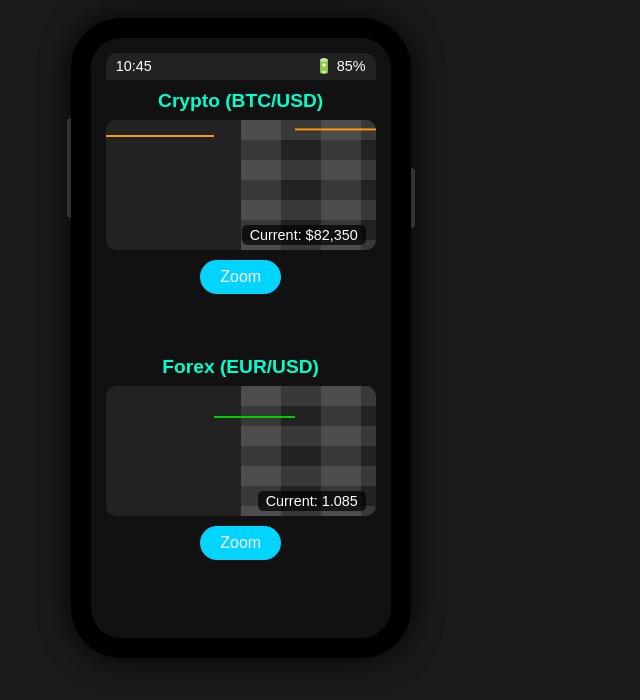
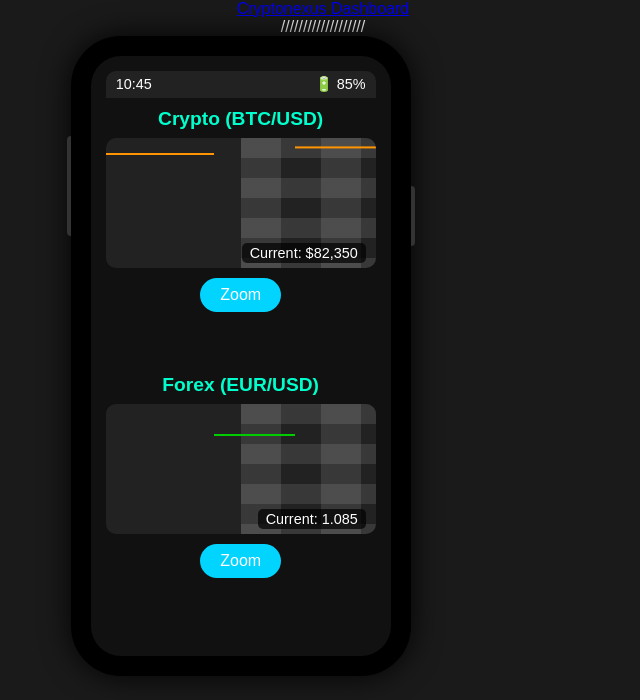
Before and after one commit to elpha03/crypto, a plain HTML site: page index.html in a window 1280 px wide. Shown: the part 100-800 px from the top of the page, without its empty margins (317-957 px from the left). Drawn offline with Linux system fonts and the light colour scheme.

Commit message:
Add files via upload

```diff
--- a/index.html
+++ b/index.html
@@ -9,6 +9,10 @@
 <body>
     <div class="container">
         <h1>Cryptonexus price Tracker</h1>
+        <div>
+        <a href="nexus.html">Cryptonexus Dashboard</a>
+        </div>
+        ///////////////////
         <div class="phone">
             <div class="bezel">
                 <div class="power-button"></div>
```
